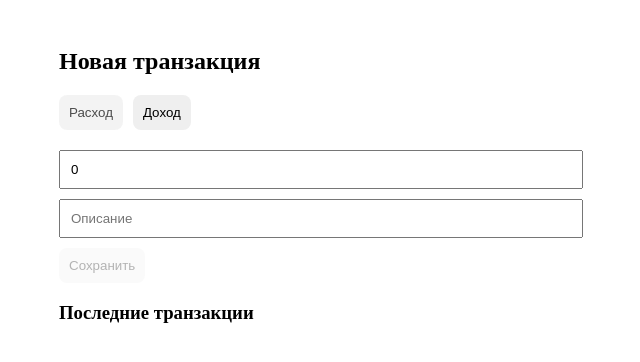
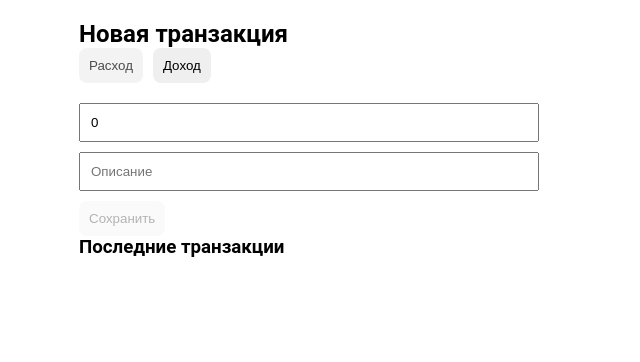
Before and after one commit to space-bro/finflow, an Angular app: page / in a window 1280 px wide. Shown: the top 362 px of the page, without its empty margins (331-971 px from the left). Built offline with nearby package versions, Linux system fonts and the light colour scheme.

Commit message:
Компонент транзакции в списке

```diff
--- a/src/app/presentation/pages/add-transaction/add-transaction.component.html
+++ b/src/app/presentation/pages/add-transaction/add-transaction.component.html
@@ -29,13 +29,9 @@
       </button>
 
       <h3>Последние транзакции</h3>
-      <ul>
+      <div>
         @for (tx of transactions(); track tx.id) {
-          <li>
-            {{ tx.type === 'expense' ? '-' : '+' }}{{ tx.amount }} ₽ —
-            {{ tx.description }} ({{ tx.createdAt | date:'short' }})
-            <button (click)="delete(tx.id)">✖</button>
-          </li>
+          <transaction-item [transaction]="tx" (deleteTransaction)="delete($event)"></transaction-item>
         }
-      </ul>
+      </div>
     </div>
--- a/src/app/presentation/pages/add-transaction/add-transaction.component.scss
+++ b/src/app/presentation/pages/add-transaction/add-transaction.component.scss
@@ -26,14 +26,3 @@ input {
     margin-bottom: 10px;
     padding: 10px;
 }
-
-ul {
-    list-style: none;
-    padding: 0;
-}
-
-li {
-    display: flex;
-    justify-content: space-between;
-    margin-bottom: 10px;
-}
--- a/src/app/presentation/pages/add-transaction/add-transaction.component.ts
+++ b/src/app/presentation/pages/add-transaction/add-transaction.component.ts
@@ -2,14 +2,14 @@ import { CommonModule } from "@angular/common";
 import { Component, Inject, signal } from "@angular/core";
 import { FormsModule } from "@angular/forms";
 import { Transaction, TransactionType } from "../../../domain/entities/transaction";
-import { TransactionIndexedDBRepository } from "../../../infrastructure/repositories/transaction-indexeddb.repository";
 import { ITransactionRepository } from "../../../domain/repositories/transaction.repository.interface";
 import { TRANSACTION_REPOSITORY_TOKEN } from "../../../domain/repositories/transaction.repository.token";
+import { TransactionItemComponent } from "./components/transaction-item/transaction-item.component";
 
 @Component({
   templateUrl: './add-transaction.component.html',
   styleUrl: './add-transaction.component.scss',
-  imports: [CommonModule, FormsModule],
+  imports: [CommonModule, FormsModule, TransactionItemComponent],
 })
 export class AddTransactionComponent {
   type = signal<TransactionType>('expense');
--- /dev/null
+++ b/src/app/presentation/pages/add-transaction/components/transaction-item/transaction-item.component.html
@@ -0,0 +1,8 @@
+<div>
+    {{ transaction.description }}
+    <div>({{ transaction.createdAt | date: "dd.MM.yyyy HH:mm" }})</div>
+</div>
+<div>
+    <div>{{ transaction.type === 'expense' ? '-' : '+' }}{{ transaction.amount }} ₽</div>
+    <button (click)="delete()">✖</button>
+</div>
--- /dev/null
+++ b/src/app/presentation/pages/add-transaction/components/transaction-item/transaction-item.component.scss
@@ -0,0 +1,8 @@
+:host {
+    display: flex;
+    justify-content: space-between;
+    background-color: #e2e2e2;
+    padding: 12px 16px;
+    border-radius: 16px;
+    margin-bottom: 12px;
+}
--- /dev/null
+++ b/src/app/presentation/pages/add-transaction/components/transaction-item/transaction-item.component.ts
@@ -0,0 +1,21 @@
+import { Component, EventEmitter, Input, Output } from "@angular/core";
+import { Transaction } from "../../../../../domain/entities/transaction";
+import { CommonModule } from "@angular/common";
+
+@Component({
+    selector: "transaction-item",
+    templateUrl: "./transaction-item.component.html",
+    styleUrl: "./transaction-item.component.scss",
+    imports: [CommonModule]
+})
+export class TransactionItemComponent {
+
+    /** Транзакция */
+    @Input() transaction!: Transaction;
+    /** Эмиттер удаления */
+    @Output() deleteTransaction = new EventEmitter<string>();
+
+    delete() {
+        this.deleteTransaction.emit(this.transaction.id);
+    }
+}
--- a/src/styles.scss
+++ b/src/styles.scss
@@ -1 +1,9 @@
-/* You can add global styles to this file, and also import other style files */
+* {
+    margin: 0;
+    padding: 0;
+    box-sizing: border-box;
+}
+
+body {
+    font-family: "Roboto", sans-serif;
+}
```
